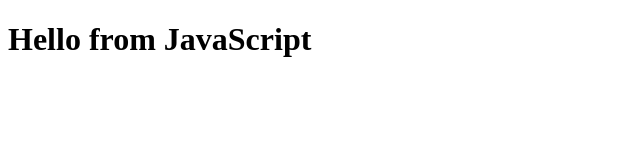
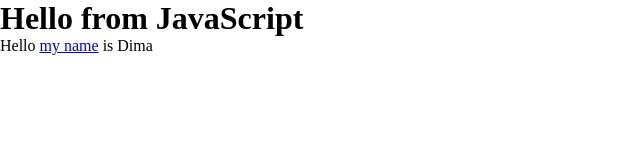
Before and after one commit to Forchan27/git-test, a plain HTML site: page index.html in a window 1280 px wide. Shown: the whole page, without its empty margins (0-640 px from the left). Drawn offline with Linux system fonts and the light colour scheme.

Commit message:
added a href in HTML

```diff
--- a/index.html
+++ b/index.html
@@ -7,13 +7,14 @@
    <title>Git course</title>
 </head>
 <body>
+   <h1>Hello from JavaScript</h1>
+   <p>Hello <a href='#'>my name</a> is Dima</p>
    <style>
       *{
          margin: 0;
          padding: 0;
       }
    </style>
-   <h1>Hello Git</h1>
 </body>
 <script src="script.js"></script>
 </html>
--- a/script.js
+++ b/script.js
@@ -1,2 +1,2 @@
-document.body.innerHTML = '<h1>Hello from JavaScript</h1>'
+//document.body.innerHTML = '<h1>Hello from JavaScript</h1>'
 console.log('Test !!!')
```
